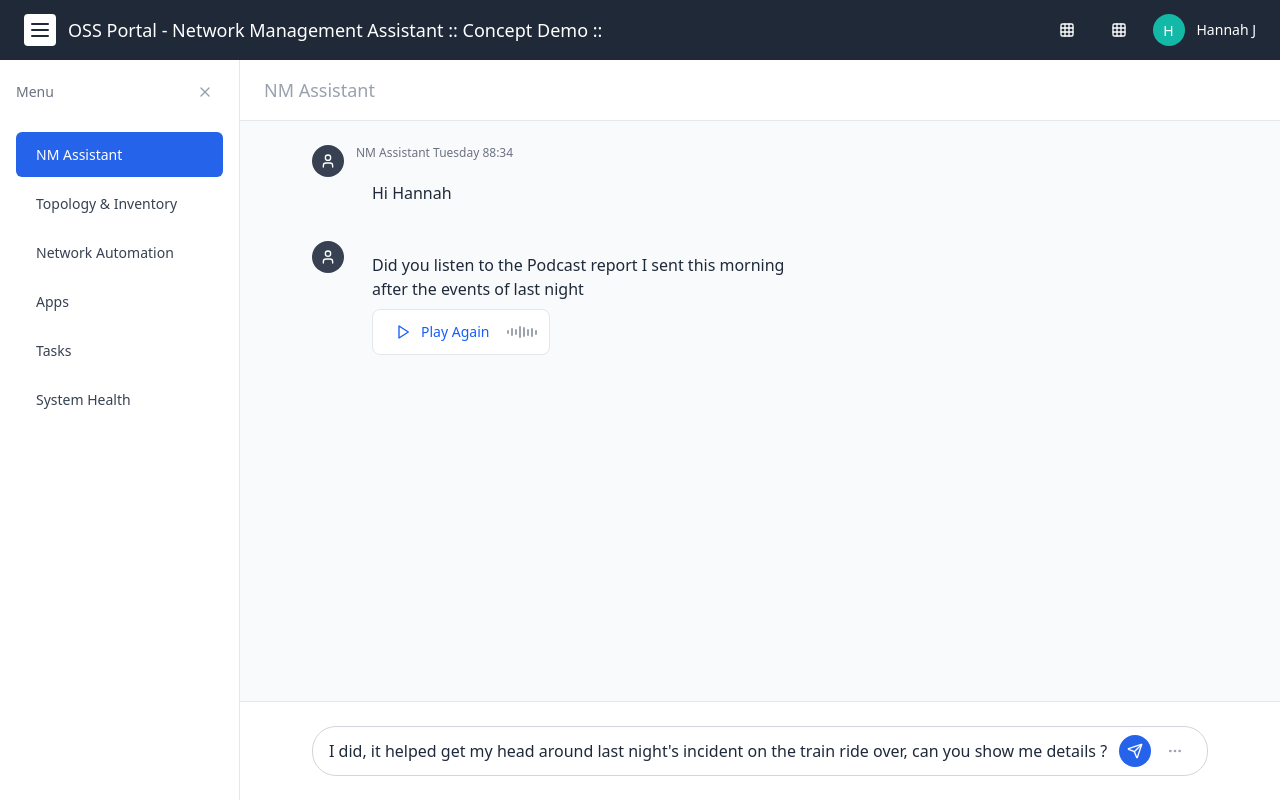
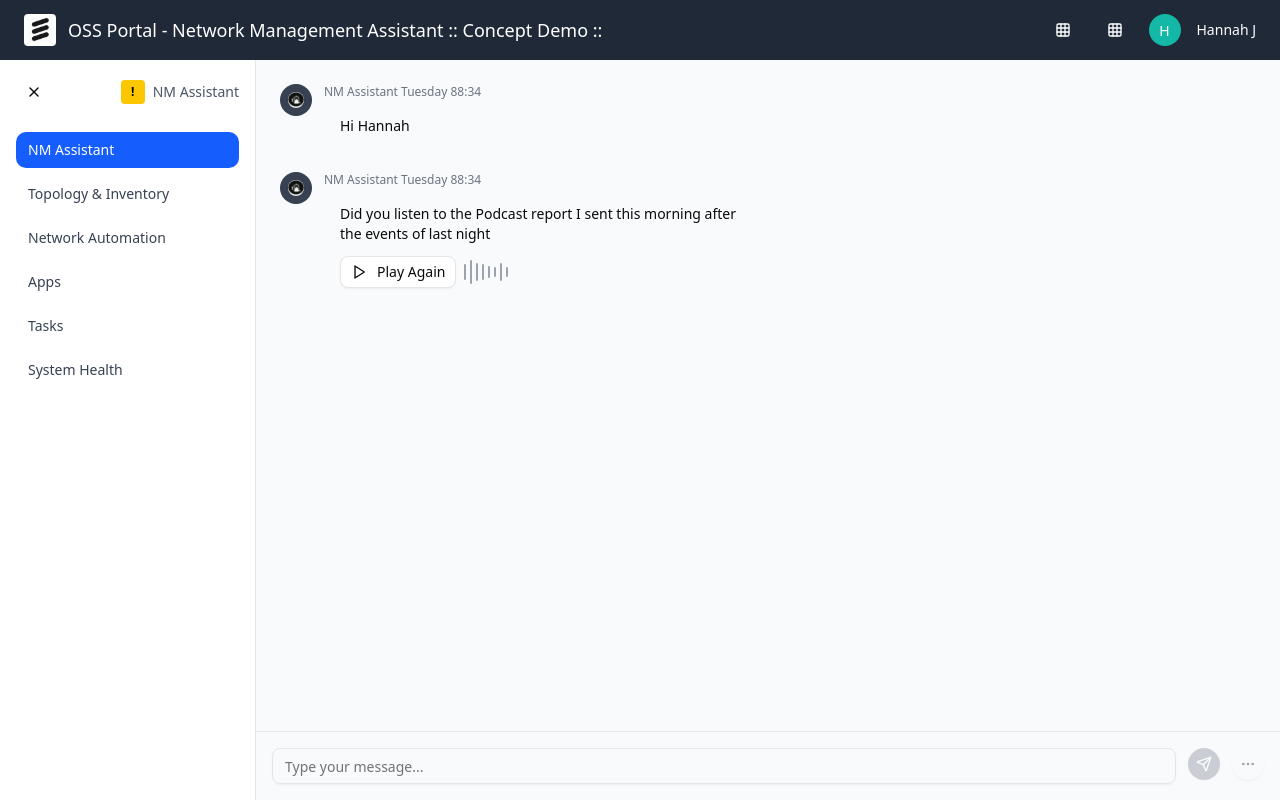
Before and after one commit to raoulbia-ai/oss-portal-demo, a React (Vite) app: page / in a window 1280 px wide. Built offline with nearby package versions, Linux system fonts and the light colour scheme.

Commit message:
Replace icons with exact matches from original: Ericsson logo (three rounded bars) and robot bot icon (circular with antenna)

```diff
--- a/src/App.jsx
+++ b/src/App.jsx
@@ -12,40 +12,32 @@ import {
   Bot,
   Pause
 } from 'lucide-react'
+import ericssonLogo from './assets/ericsson-logo.jpg'
+import robotIcon from './assets/robot-icon.jpg'
 import './App.css'
 
 function App() {
   const [sidebarOpen, setSidebarOpen] = useState(true)
-  const [message, setMessage] = useState("I did, it helped get my head around last night's incident on the train ride over, can you show me details ?")
   const [messages, setMessages] = useState([
     {
       id: 1,
       type: 'bot',
       content: 'Hi Hannah',
-      timestamp: 'NM Assistant Tuesday 88:34',
-      hasAudio: false
+      timestamp: 'Tuesday 88:34'
     },
     {
       id: 2,
       type: 'bot',
       content: 'Did you listen to the Podcast report I sent this morning after the events of last night',
-      timestamp: '',
+      timestamp: 'Tuesday 88:34',
       hasAudio: true,
       audioPlaying: false
     }
   ])
+  const [message, setMessage] = useState('')
   const [isTyping, setIsTyping] = useState(false)
   const [activeNavItem, setActiveNavItem] = useState('NM Assistant')
   const messagesEndRef = useRef(null)
-
-  const navigationItems = [
-    { name: 'NM Assistant', active: true },
-    { name: 'Topology & Inventory', active: false },
-    { name: 'Network Automation', active: false },
-    { name: 'Apps', active: false },
-    { name: 'Tasks', active: false },
-    { name: 'System Health', active: false }
-  ]
 
   const scrollToBottom = () => {
     messagesEndRef.current?.scrollIntoView({ behavior: 'smooth' })
@@ -78,17 +70,20 @@ function App() {
         "I have the complete incident report ready. This includes network performance metrics, affected services, and the resolution steps taken by the automation system."
       ]
 
+      const randomResponse = botResponses[Math.floor(Math.random() * botResponses.length)]
+
       const botMessage = {
         id: Date.now() + 1,
         type: 'bot',
-        content: botResponses[Math.floor(Math.random() * botResponses.length)],
+        content: randomResponse,
         timestamp: new Date().toLocaleTimeString([], { hour: '2-digit', minute: '2-digit' }),
-        hasAudio: Math.random() > 0.5
+        hasAudio: Math.random() > 0.5,
+        audioPlaying: false
       }
 
+      setMessages(prev => [...prev, botMessage])
       setIsTyping(false)
-      setMessages(prev => [...prev, botMessage])
-    }, 1500 + Math.random() * 1000)
+    }, 2000)
   }
 
   const handleKeyPress = (e) => {
@@ -127,7 +122,7 @@ function App() {
         <div className="flex items-center space-x-4">
           <div className="flex items-center space-x-3">
             <div className="ericsson-logo">
-              <Menu className="w-6 h-6" />
+              <img src={ericssonLogo} alt="Ericsson" className="w-6 h-6" />
             </div>
             <span className="text-lg font-medium">OSS Portal - Network Management Assistant :: Concept Demo ::</span>
           </div>
@@ -139,104 +134,117 @@ function App() {
           <Button variant="ghost" size="sm" className="text-white hover:bg-gray-700 p-2">
             <Grid3X3 className="w-5 h-5" />
           </Button>
-          <div className="flex items-center space-x-3">
           <div className="user-avatar">
             H
           </div>
           <span className="text-sm font-medium">Hannah J</span>
         </div>
-        </div>
       </header>
 
       <div className="flex flex-1 overflow-hidden">
         {/* Sidebar */}
-        <aside className={`bg-white border-r border-gray-200 transition-all duration-300 ${
-          sidebarOpen ? 'w-60' : 'w-0'
-        } overflow-hidden`}>
+        <div className={`bg-white border-r border-gray-200 transition-all duration-300 ${sidebarOpen ? 'w-64' : 'w-16'}`}>
           <div className="p-4">
             <div className="flex items-center justify-between mb-6">
-              <span className="text-gray-500 text-sm font-medium">Menu</span>
               <Button
                 variant="ghost"
                 size="sm"
-                onClick={() => setSidebarOpen(false)}
-                className="text-gray-400 hover:text-gray-600 p-1"
+                onClick={() => setSidebarOpen(!sidebarOpen)}
+                className="p-2"
               >
-                <X className="w-4 h-4" />
+                {sidebarOpen ? <X className="w-4 h-4" /> : <Menu className="w-4 h-4" />}
               </Button>
+              {sidebarOpen && (
+                <div className="flex items-center space-x-2">
+                  <div className="w-6 h-6 bg-yellow-400 rounded flex items-center justify-center">
+                    <span className="text-xs font-bold text-black">!</span>
                   </div>
-            <nav className="space-y-1">
-              {navigationItems.map((item, index) => (
-                <div
-                  key={index}
-                  className={`sidebar-nav-item ${activeNavItem === item.name ? 'active' : ''}`}
-                  onClick={() => handleNavItemClick(item.name)}
+                  <span className="text-sm text-gray-600">NM Assistant</span>
+                </div>
+              )}
+            </div>
+
+            <nav className="space-y-2">
+              {[
+                'NM Assistant',
+                'Topology & Inventory',
+                'Network Automation',
+                'Apps',
+                'Tasks',
+                'System Health'
+              ].map((item) => (
+                <button
+                  key={item}
+                  onClick={() => handleNavItemClick(item)}
+                  className={`w-full text-left px-3 py-2 rounded-lg text-sm transition-colors ${
+                    activeNavItem === item
+                      ? 'bg-blue-600 text-white'
+                      : 'text-gray-700 hover:bg-gray-100'
+                  } ${!sidebarOpen && 'px-2'}`}
                 >
-                  {item.name}
-                </div>
+                  {sidebarOpen ? item : item.charAt(0)}
+                </button>
               ))}
             </nav>
           </div>
-        </aside>
+        </div>
 
         {/* Main Content */}
-        <main className="flex-1 flex flex-col">
-          {/* Chat Header */}
-          <div className="bg-white border-b border-gray-200 px-6 py-4">
-            <div className="flex items-center space-x-4">
-              {!sidebarOpen && (
+        <div className="flex-1 flex flex-col">
+          {/* Chat Messages */}
+          <div className="flex-1 overflow-y-auto p-6 space-y-6">
+            {messages.map((msg) => (
+              <div key={msg.id} className={`flex space-x-3 ${msg.type === 'user' ? 'justify-end' : ''}`}>
+                {msg.type === 'bot' && (
+                  <div className="message-avatar">
+                    <img src={robotIcon} alt="Bot" className="w-4 h-4 rounded-full" />
+                  </div>
+                )}
+
+                <div className={`flex-1 max-w-md ${msg.type === 'user' ? 'user-message' : ''}`}>
+                  {msg.type === 'bot' && (
+                    <div className="text-xs text-gray-500 mb-1">
+                      NM Assistant {msg.timestamp}
+                    </div>
+                  )}
+                  {msg.type === 'user' && (
+                    <div className="text-xs text-white mb-1 text-right">
+                      {msg.timestamp}
+                    </div>
+                  )}
+
+                  <div className="message-bubble">
+                    <p className="text-sm">{msg.content}</p>
+
+                    {msg.hasAudio && (
+                      <div className="mt-3 flex items-center space-x-2">
                         <Button
-                  variant="ghost"
+                          variant="outline"
                           size="sm"
-                  onClick={() => setSidebarOpen(true)}
-                  className="text-gray-400 hover:text-gray-600 p-1"
-                >
-                  <Menu className="w-4 h-4" />
-                </Button>
-              )}
-              <span className="text-gray-400 text-lg font-medium">{activeNavItem}</span>
-            </div>
-          </div>
-
-          {/* Chat Messages */}
-          <div className="flex-1 overflow-y-auto p-6">
-            <div className="max-w-4xl mx-auto space-y-6">
-              {messages.map((msg) => (
-                <div key={msg.id} className="flex space-x-3">
-                  <div className={`message-avatar ${msg.type === 'user' ? 'user-avatar' : ''}`}>
-                    {msg.type === 'user' ? 'H' : <User className="w-4 h-4" />}
-                  </div>
-                  <div className="flex-1">
-                    {msg.timestamp && (
-                      <div className="text-xs text-gray-500 mb-2">{msg.timestamp}</div>
-                    )}
-                    <div className={`message-bubble ${msg.type === 'user' ? 'user-message' : ''}`}>
-                      <p className="text-gray-800">{msg.content}</p>
-                      {msg.hasAudio && (
-                        <div className="audio-player">
-                          <Button
-                            variant="ghost"
-                            size="sm"
-                            className="text-blue-600 hover:bg-blue-50 p-1 h-auto font-medium"
                           onClick={() => toggleAudioPlayback(msg.id)}
+                          className="audio-button"
                         >
                           {msg.audioPlaying ? (
-                              <Pause className="w-4 h-4 mr-1" />
+                            <>
+                              <Pause className="w-3 h-3 mr-1" />
+                              Pause
+                            </>
                           ) : (
-                              <Play className="w-4 h-4 mr-1" />
+                            <>
+                              <Play className="w-3 h-3 mr-1" />
+                              Play Again
+                            </>
                           )}
-                            <span className="text-sm">
-                              {msg.audioPlaying ? 'Pause' : 'Play Again'}
-                            </span>
                         </Button>
-                          <div className="waveform">
-                            {[4, 8, 6, 12, 10, 7, 9, 5].map((height, i) => (
+
+                        <div className="flex items-center space-x-1">
+                          {[...Array(8)].map((_, i) => (
                             <div
                               key={i}
                               className={`waveform-bar ${msg.audioPlaying ? 'animate-pulse' : ''}`}
                               style={{
-                                  height: `${height}px`,
-                                  backgroundColor: msg.audioPlaying ? '#2563EB' : '#9CA3AF'
+                                height: `${Math.random() * 16 + 8}px`,
+                                animationDelay: `${i * 0.1}s`
                               }}
                             />
                           ))}
@@ -245,6 +253,12 @@ function App() {
                     )}
                   </div>
                 </div>
+
+                {msg.type === 'user' && (
+                  <div className="message-avatar user-avatar">
+                    H
+                  </div>
+                )}
               </div>
             ))}
 
@@ -252,52 +266,48 @@ function App() {
               {isTyping && (
                 <div className="flex space-x-3">
         <div className="message-avatar">
-          <Bot className="w-4 h-4" />
+          <img src={robotIcon} alt="Bot" className="w-4 h-4 rounded-full" />
         </div>
                   <div className="flex-1">
                     <div className="message-bubble">
                       <div className="flex space-x-1">
-                        <div className="w-2 h-2 bg-gray-400 rounded-full animate-bounce"></div>
-                        <div className="w-2 h-2 bg-gray-400 rounded-full animate-bounce" style={{ animationDelay: '0.1s' }}></div>
-                        <div className="w-2 h-2 bg-gray-400 rounded-full animate-bounce" style={{ animationDelay: '0.2s' }}></div>
+                        <div className="typing-dot"></div>
+                        <div className="typing-dot"></div>
+                        <div className="typing-dot"></div>
                       </div>
                     </div>
                   </div>
                 </div>
               )}
+
             <div ref={messagesEndRef} />
           </div>
-          </div>
 
-          {/* Input Area */}
-          <div className="bg-white border-t border-gray-200 p-6">
-            <div className="max-w-4xl mx-auto">
-              <div className="input-container">
-                <input
-                  type="text"
+          {/* Message Input */}
+          <div className="border-t border-gray-200 p-4">
+            <div className="flex space-x-3">
+              <div className="flex-1 relative">
+                <Input
                   value={message}
                   onChange={(e) => setMessage(e.target.value)}
                   onKeyPress={handleKeyPress}
                   placeholder="Type your message..."
-                  className="flex-1 border-none outline-none bg-transparent text-gray-800 placeholder-gray-500"
-                  disabled={isTyping}
+                  className="pr-12"
                 />
-                <div className="flex items-center space-x-2">
-                  <button
-                    className="send-button"
+              </div>
+              <Button
                 onClick={handleSendMessage}
                 disabled={!message.trim() || isTyping}
+                className="send-button"
               >
                 <Send className="w-4 h-4" />
-                  </button>
-                  <button className="more-button">
+              </Button>
+              <Button variant="outline" size="sm" className="more-button">
                 <MoreHorizontal className="w-4 h-4" />
-                  </button>
+              </Button>
             </div>
           </div>
         </div>
-          </div>
-        </main>
       </div>
     </div>
   )
```
Also changed, not shown: src/assets/ericsson-logo.jpg (added), src/assets/robot-icon.jpg (added), 7 other files (tests, documents, lock files or other folders). Lines whose indentation alone changed are shown as unchanged.
